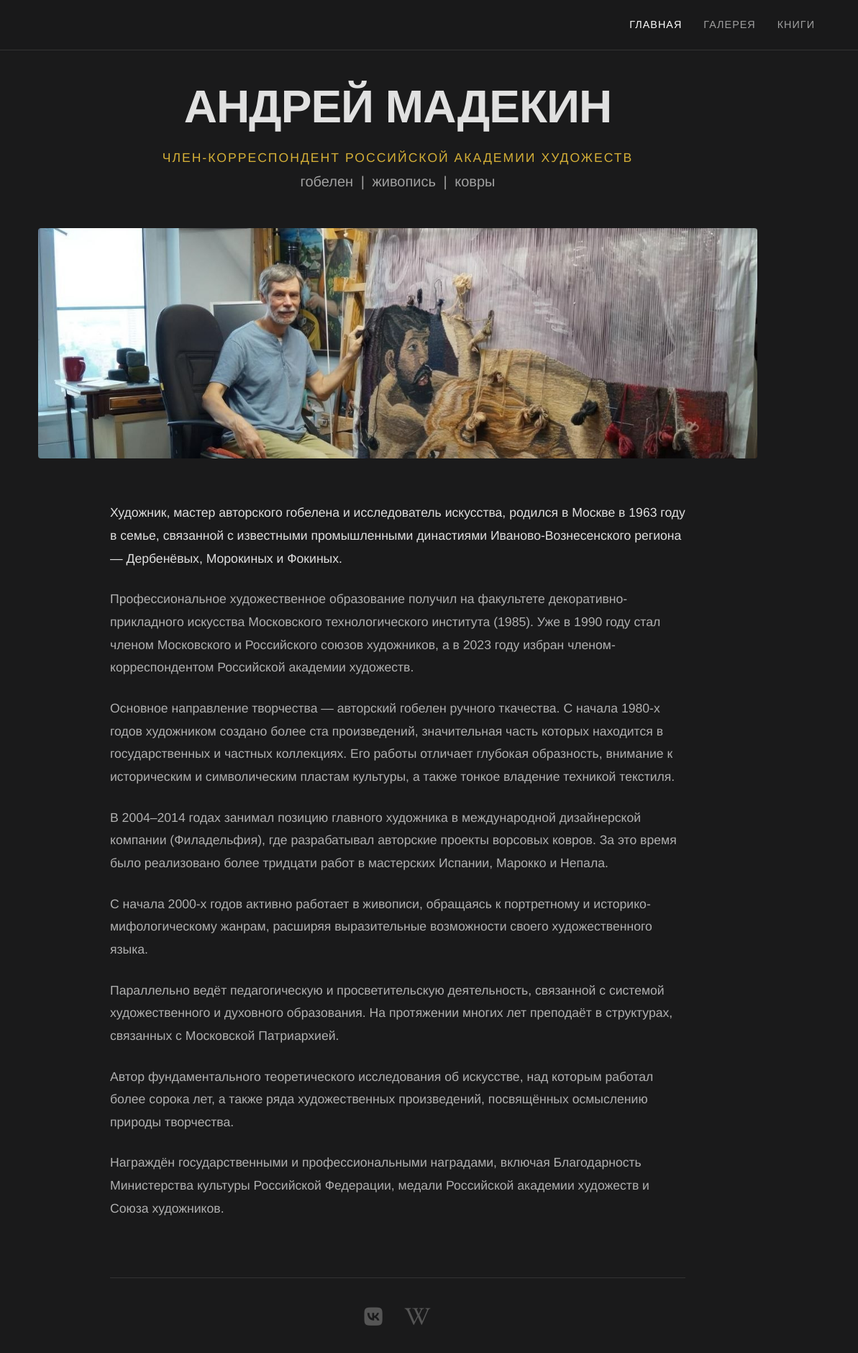
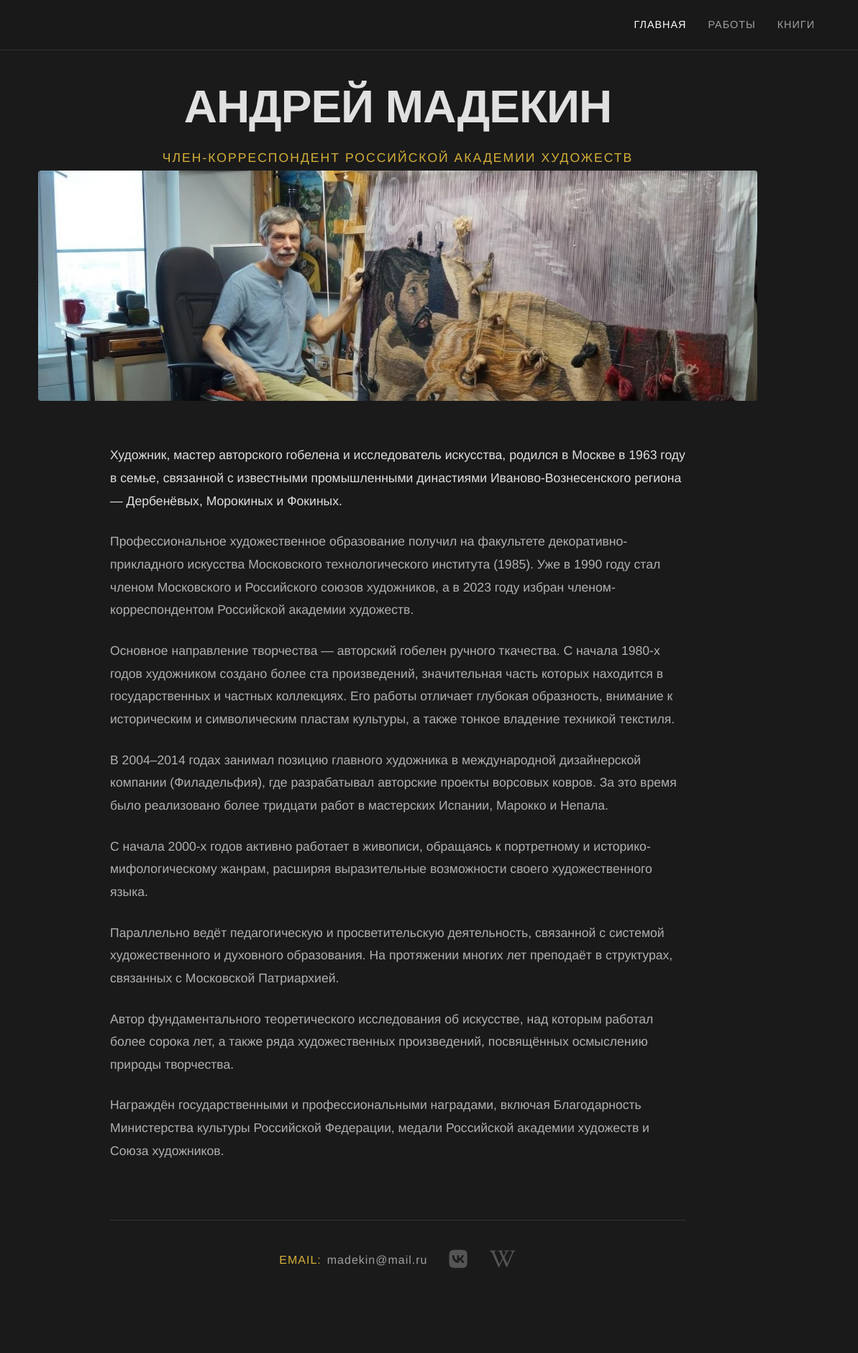
Before and after one commit to Gangrad/artist-profile, a website built with Vite: page index.html in a window 1280 px wide. Shown: the full height of the page at 72% size, 87-1280 px from the left. After the commit the page ends 1825 px from the top, so only its background shows below. Built offline with nearby package versions, Linux system fonts and the light colour scheme.

Commit message:
rename gallery, add mail

```diff
--- a/index.html
+++ b/index.html
@@ -16,7 +16,7 @@
         </div>
         <nav class="nav-menu">
           <a href="#" class="nav-link active" data-section="home">Главная</a>
-          <a href="#" class="nav-link" data-section="gallery">Галерея</a>
+          <a href="#" class="nav-link" data-section="gallery">Работы</a>
           <a href="#" class="nav-link" data-section="books">Книги</a>
         </nav>
       </div>
@@ -28,8 +28,6 @@
           <h1 class="hero-title">Андрей Мадекин</h1>
 
           <p class="hero-status">Член-корреспондент Российской академии художеств</p>
-
-          <p class="hero-subtitle">гобелен | живопись | ковры</p>
 
           <div class="hero-image-wrapper">
             <img src="/artist.jpg" class="hero-image" />
@@ -57,6 +55,10 @@
             <hr class="contact-divider">
             <div class="contact-links">
 
+              <a href="mailto:madekin@mail.ru" class="contact-item email-link">
+                <span class="contact-label">Email:</span> madekin@mail.ru
+              </a>
+
               <a href="https://vk.com/a.madekin" target="_blank" class="contact-item social-icon-link" title="Профиль ВКонтакте">
                 <i class="fab fa-vk"></i> </a>
 
@@ -80,6 +82,7 @@
         <div class="main-layout">
           <div class="gallery-grid"></div>
           <aside class="side-panel">
+            <button class="close-btn">&times;</button>
             <div class="panel-content"></div>
           </aside>
         </div>
```
